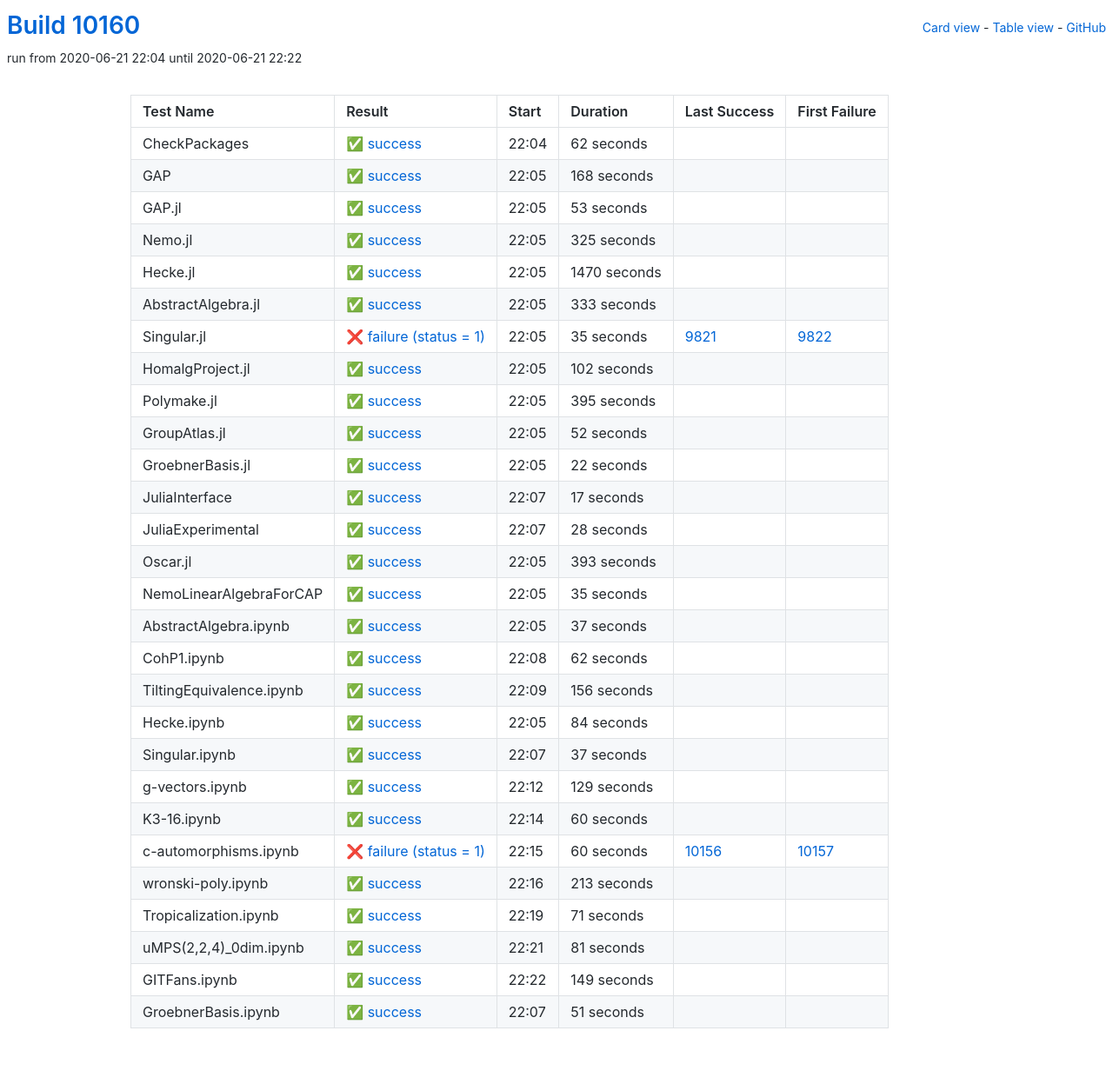
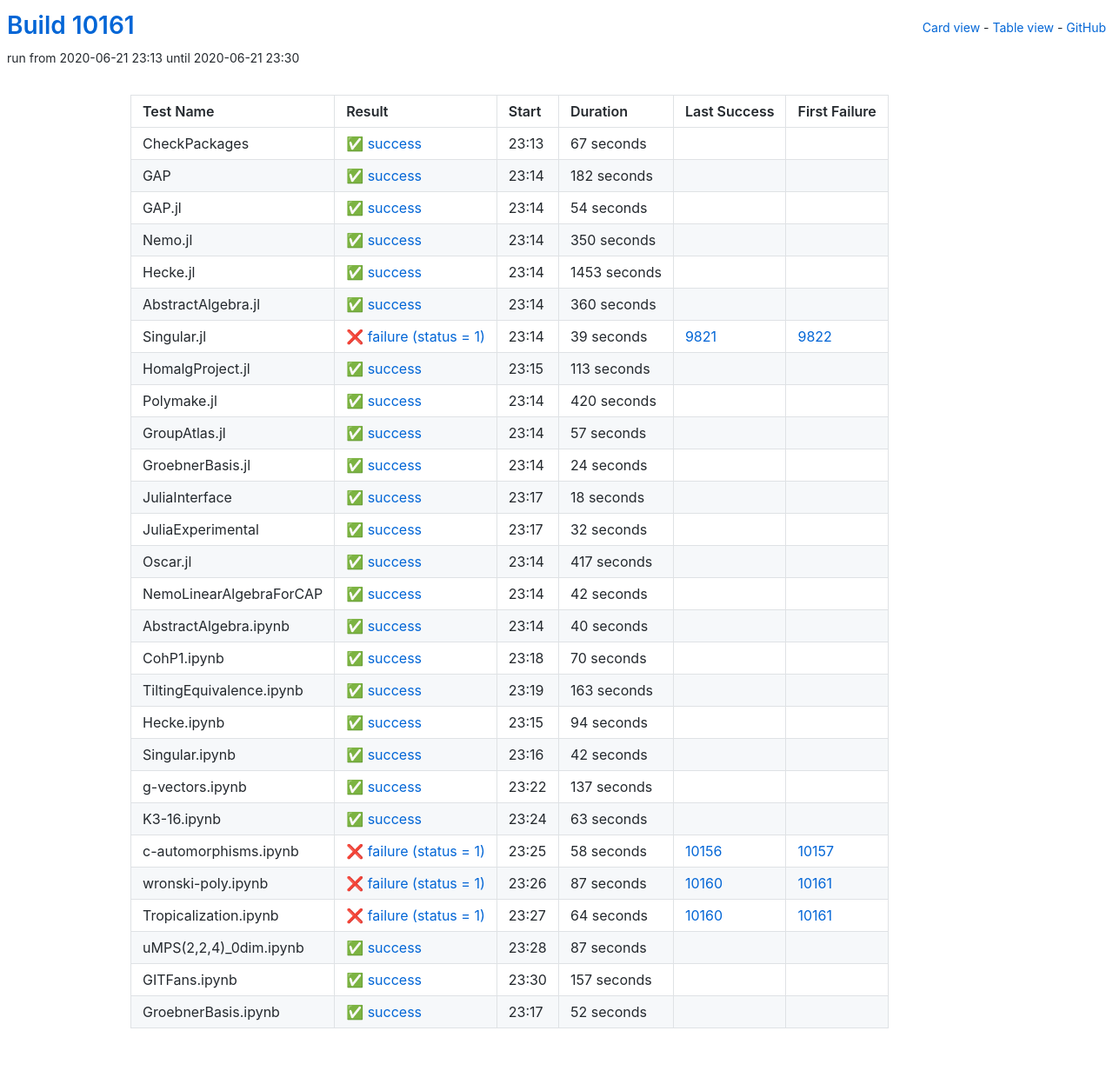
Before and after one commit to oscar-system/oscar-ci-status, a Jekyll site: the page built from table.html, in a window 1280 px wide. Shown: the whole page at 87% size. Built offline with Jekyll 4.4.1, drawn with Linux system fonts in a browser that asks for light colours.

Commit message:
Build #10161

```diff
--- a/_data/ci.yml
+++ b/_data/ci.yml
@@ -1,6 +1,6 @@
 ---
-build: 10160
-build_url: https://oscarci.mathematik.uni-kl.de/job/oscar/10160/
+build: 10161
+build_url: https://oscarci.mathematik.uni-kl.de/job/oscar/10161/
 job: oscar
 organization: oscar-system
 repo: oscar-ci-status
@@ -8,116 +8,332 @@
 tests:
 - name: CheckPackages
   id: checkpackages
-  log: https://oscarci.mathematik.uni-kl.de/job/oscar/10160/artifact/logs/build-10160/CheckPackages.log
-  start: 2020-06-21 22:04
+  log: https://oscarci.mathematik.uni-kl.de/job/oscar/10161/artifact/logs/build-10161/CheckPackages.log
+  start: 2020-06-21 23:13
   success: true
   exitcode: 0
   status: success
-  duration: 62
+  duration: 67
   last_success: false
   last_success_url:
   first_failure: false
   first_failure_url:
 - name: GAP
   id: gap
-  log: https://oscarci.mathematik.uni-kl.de/job/oscar/10160/artifact/logs/build-10160/GAP.log
-  start: 2020-06-21 22:05
+  log: https://oscarci.mathematik.uni-kl.de/job/oscar/10161/artifact/logs/build-10161/GAP.log
+  start: 2020-06-21 23:14
   success: true
   exitcode: 0
   status: success
-  duration: 168
+  duration: 182
   last_success: false
   last_success_url:
   first_failure: false
   first_failure_url:
 - name: GAP.jl
   id: gap-jl
-  log: https://oscarci.mathematik.uni-kl.de/job/oscar/10160/artifact/logs/build-10160/GAP.jl.log
-  start: 2020-06-21 22:05
+  log: https://oscarci.mathematik.uni-kl.de/job/oscar/10161/artifact/logs/build-10161/GAP.jl.log
+  start: 2020-06-21 23:14
   success: true
   exitcode: 0
   status: success
-  duration: 53
+  duration: 54
   last_success: false
   last_success_url:
   first_failure: false
   first_failure_url:
 - name: Nemo.jl
   id: nemo-jl
-  log: https://oscarci.mathematik.uni-kl.de/job/oscar/10160/artifact/logs/build-10160/Nemo.jl.log
-  start: 2020-06-21 22:05
+  log: https://oscarci.mathematik.uni-kl.de/job/oscar/10161/artifact/logs/build-10161/Nemo.jl.log
+  start: 2020-06-21 23:14
   success: true
   exitcode: 0
   status: success
-  duration: 325
+  duration: 350
   last_success: false
   last_success_url:
   first_failure: false
   first_failure_url:
 - name: Hecke.jl
   id: hecke-jl
-  log: https://oscarci.mathematik.uni-kl.de/job/oscar/10160/artifact/logs/build-10160/Hecke.jl.log
-  start: 2020-06-21 22:05
+  log: https://oscarci.mathematik.uni-kl.de/job/oscar/10161/artifact/logs/build-10161/Hecke.jl.log
+  start: 2020-06-21 23:14
   success: true
   exitcode: 0
   status: success
-  duration: 1470
+  duration: 1453
   last_success: false
   last_success_url:
   first_failure: false
   first_failure_url:
 - name: AbstractAlgebra.jl
   id: abstractalgebra-jl
-  log: https://oscarci.mathematik.uni-kl.de/job/oscar/10160/artifact/logs/build-10160/AbstractAlgebra.jl.log
-  start: 2020-06-21 22:05
+  log: https://oscarci.mathematik.uni-kl.de/job/oscar/10161/artifact/logs/build-10161/AbstractAlgebra.jl.log
+  start: 2020-06-21 23:14
   success: true
   exitcode: 0
   status: success
-  duration: 333
+  duration: 360
   last_success: false
   last_success_url:
   first_failure: false
   first_failure_url:
 - name: Singular.jl
   id: singular-jl
-  log: https://oscarci.mathematik.uni-kl.de/job/oscar/10160/artifact/logs/build-10160/Singular.jl.log
-  start: 2020-06-21 22:05
+  log: https://oscarci.mathematik.uni-kl.de/job/oscar/10161/artifact/logs/build-10161/Singular.jl.log
+  start: 2020-06-21 23:14
   success: false
   exitcode: 1
   status: failure
-  duration: 35
+  duration: 39
   last_success: 9821
   last_success_url: https://oscarci.mathematik.uni-kl.de/job/oscar/9821/
   first_failure: 9822
   first_failure_url: https://oscarci.mathematik.uni-kl.de/job/oscar/9822/
 - name: HomalgProject.jl
   id: homalgproject-jl
-  log: https://oscarci.mathematik.uni-kl.de/job/oscar/10160/artifact/logs/build-10160/HomalgProject.jl.log
-  start: 2020-06-21 22:05
+  log: https://oscarci.mathematik.uni-kl.de/job/oscar/10161/artifact/logs/build-10161/HomalgProject.jl.log
+  start: 2020-06-21 23:15
   success: true
   exitcode: 0
   status: success
-  duration: 102
+  duration: 113
   last_success: false
   last_success_url:
   first_failure: false
   first_failure_url:
 - name: Polymake.jl
   id: polymake-jl
-  log: https://oscarci.mathematik.uni-kl.de/job/oscar/10160/artifact/logs/build-10160/Polymake.jl.log
-  start: 2020-06-21 22:05
+  log: https://oscarci.mathematik.uni-kl.de/job/oscar/10161/artifact/logs/build-10161/Polymake.jl.log
+  start: 2020-06-21 23:14
   success: true
   exitcode: 0
   status: success
-  duration: 395
+  duration: 420
   last_success: false
   last_success_url:
   first_failure: false
   first_failure_url:
 - name: GroupAtlas.jl
   id: groupatlas-jl
-  log: https://oscarci.mathematik.uni-kl.de/job/oscar/10160/artifact/logs/build-10160/GroupAtlas.jl.log
-  start: 2020-06-21 22:05
+  log: https://oscarci.mathematik.uni-kl.de/job/oscar/10161/artifact/logs/build-10161/GroupAtlas.jl.log
+  start: 2020-06-21 23:14
+  success: true
+  exitcode: 0
+  status: success
+  duration: 57
+  last_success: false
+  last_success_url:
+  first_failure: false
+  first_failure_url:
+- name: GroebnerBasis.jl
+  id: groebnerbasis-jl
+  log: https://oscarci.mathematik.uni-kl.de/job/oscar/10161/artifact/logs/build-10161/GroebnerBasis.jl.log
+  start: 2020-06-21 23:14
+  success: true
+  exitcode: 0
+  status: success
+  duration: 24
+  last_success: false
+  last_success_url:
+  first_failure: false
+  first_failure_url:
+- name: JuliaInterface
+  id: juliainterface
+  log: https://oscarci.mathematik.uni-kl.de/job/oscar/10161/artifact/logs/build-10161/JuliaInterface.log
+  start: 2020-06-21 23:17
+  success: true
+  exitcode: 0
+  status: success
+  duration: 18
+  last_success: false
+  last_success_url:
+  first_failure: false
+  first_failure_url:
+- name: JuliaExperimental
+  id: juliaexperimental
+  log: https://oscarci.mathematik.uni-kl.de/job/oscar/10161/artifact/logs/build-10161/JuliaExperimental.log
+  start: 2020-06-21 23:17
+  success: true
+  exitcode: 0
+  status: success
+  duration: 32
+  last_success: false
+  last_success_url:
+  first_failure: false
+  first_failure_url:
+- name: Oscar.jl
+  id: oscar-jl
+  log: https://oscarci.mathematik.uni-kl.de/job/oscar/10161/artifact/logs/build-10161/Oscar.jl.log
+  start: 2020-06-21 23:14
+  success: true
+  exitcode: 0
+  status: success
+  duration: 417
+  last_success: false
+  last_success_url:
+  first_failure: false
+  first_failure_url:
+- name: NemoLinearAlgebraForCAP
+  id: nemolinearalgebraforcap
+  log: https://oscarci.mathematik.uni-kl.de/job/oscar/10161/artifact/logs/build-10161/NemoLinearAlgebraForCAP.log
+  start: 2020-06-21 23:14
+  success: true
+  exitcode: 0
+  status: success
+  duration: 42
+  last_success: false
+  last_success_url:
+  first_failure: false
+  first_failure_url:
+- name: AbstractAlgebra.ipynb
+  id: abstractalgebra-ipynb
+  log: https://oscarci.mathematik.uni-kl.de/job/oscar/10161/artifact/logs/build-10161/AbstractAlgebra.ipynb.log
+  start: 2020-06-21 23:14
+  success: true
+  exitcode: 0
+  status: success
+  duration: 40
+  last_success: false
+  last_success_url:
+  first_failure: false
+  first_failure_url:
+- name: CohP1.ipynb
+  id: cohp1-ipynb
+  log: https://oscarci.mathematik.uni-kl.de/job/oscar/10161/artifact/logs/build-10161/CohP1.ipynb.log
+  start: 2020-06-21 23:18
+  success: true
+  exitcode: 0
+  status: success
+  duration: 70
+  last_success: false
+  last_success_url:
+  first_failure: false
+  first_failure_url:
+- name: TiltingEquivalence.ipynb
+  id: tiltingequivalence-ipynb
+  log: https://oscarci.mathematik.uni-kl.de/job/oscar/10161/artifact/logs/build-10161/TiltingEquivalence.ipynb.log
+  start: 2020-06-21 23:19
+  success: true
+  exitcode: 0
+  status: success
+  duration: 163
+  last_success: false
+  last_success_url:
+  first_failure: false
+  first_failure_url:
+- name: Hecke.ipynb
+  id: hecke-ipynb
+  log: https://oscarci.mathematik.uni-kl.de/job/oscar/10161/artifact/logs/build-10161/Hecke.ipynb.log
+  start: 2020-06-21 23:15
+  success: true
+  exitcode: 0
+  status: success
+  duration: 94
+  last_success: false
+  last_success_url:
+  first_failure: false
+  first_failure_url:
+- name: Singular.ipynb
+  id: singular-ipynb
+  log: https://oscarci.mathematik.uni-kl.de/job/oscar/10161/artifact/logs/build-10161/Singular.ipynb.log
+  start: 2020-06-21 23:16
+  success: true
+  exitcode: 0
+  status: success
+  duration: 42
+  last_success: false
+  last_success_url:
+  first_failure: false
+  first_failure_url:
+- name: g-vectors.ipynb
+  id: g-vectors-ipynb
+  log: https://oscarci.mathematik.uni-kl.de/job/oscar/10161/artifact/logs/build-10161/g-vectors.ipynb.log
+  start: 2020-06-21 23:22
+  success: true
+  exitcode: 0
+  status: success
+  duration: 137
+  last_success: false
+  last_success_url:
+  first_failure: false
+  first_failure_url:
+- name: K3-16.ipynb
+  id: k3-16-ipynb
+  log: https://oscarci.mathematik.uni-kl.de/job/oscar/10161/artifact/logs/build-10161/K3-16.ipynb.log
+  start: 2020-06-21 23:24
+  success: true
+  exitcode: 0
+  status: success
+  duration: 63
+  last_success: false
+  last_success_url:
+  first_failure: false
+  first_failure_url:
+- name: c-automorphisms.ipynb
+  id: c-automorphisms-ipynb
+  log: https://oscarci.mathematik.uni-kl.de/job/oscar/10161/artifact/logs/build-10161/c-automorphisms.ipynb.log
+  start: 2020-06-21 23:25
+  success: false
+  exitcode: 1
+  status: failure
+  duration: 58
+  last_success: 10156
+  last_success_url: https://oscarci.mathematik.uni-kl.de/job/oscar/10156/
+  first_failure: 10157
+  first_failure_url: https://oscarci.mathematik.uni-kl.de/job/oscar/10157/
+- name: wronski-poly.ipynb
+  id: wronski-poly-ipynb
+  log: https://oscarci.mathematik.uni-kl.de/job/oscar/10161/artifact/logs/build-10161/wronski-poly.ipynb.log
+  start: 2020-06-21 23:26
+  success: false
+  exitcode: 1
+  status: failure
+  duration: 87
+  last_success: 10160
+  last_success_url: https://oscarci.mathematik.uni-kl.de/job/oscar/10160/
+  first_failure: 10161
+  first_failure_url: https://oscarci.mathematik.uni-kl.de/job/oscar/10161/
+- name: Tropicalization.ipynb
+  id: tropicalization-ipynb
+  log: https://oscarci.mathematik.uni-kl.de/job/oscar/10161/artifact/logs/build-10161/Tropicalization.ipynb.log
+  start: 2020-06-21 23:27
+  success: false
+  exitcode: 1
+  status: failure
+  duration: 64
+  last_success: 10160
+  last_success_url: https://oscarci.mathematik.uni-kl.de/job/oscar/10160/
+  first_failure: 10161
+  first_failure_url: https://oscarci.mathematik.uni-kl.de/job/oscar/10161/
+- name: uMPS(2,2,4)_0dim.ipynb
+  id: umps-2-2-4-0dim-ipynb
+  log: https://oscarci.mathematik.uni-kl.de/job/oscar/10161/artifact/logs/build-10161/uMPS-2-2-4-_0dim.ipynb.log
+  start: 2020-06-21 23:28
+  success: true
+  exitcode: 0
+  status: success
+  duration: 87
+  last_success: false
+  last_success_url:
+  first_failure: false
+  first_failure_url:
+- name: GITFans.ipynb
+  id: gitfans-ipynb
+  log: https://oscarci.mathematik.uni-kl.de/job/oscar/10161/artifact/logs/build-10161/GITFans.ipynb.log
+  start: 2020-06-21 23:30
+  success: true
+  exitcode: 0
+  status: success
+  duration: 157
+  last_success: false
+  last_success_url:
+  first_failure: false
+  first_failure_url:
+- name: GroebnerBasis.ipynb
+  id: groebnerbasis-ipynb
+  log: https://oscarci.mathematik.uni-kl.de/job/oscar/10161/artifact/logs/build-10161/GroebnerBasis.ipynb.log
+  start: 2020-06-21 23:17
   success: true
   exitcode: 0
   status: success
@@ -126,219 +342,3 @@
   last_success_url:
   first_failure: false
   first_failure_url:
-- name: GroebnerBasis.jl
-  id: groebnerbasis-jl
-  log: https://oscarci.mathematik.uni-kl.de/job/oscar/10160/artifact/logs/build-10160/GroebnerBasis.jl.log
-  start: 2020-06-21 22:05
-  success: true
-  exitcode: 0
-  status: success
-  duration: 22
-  last_success: false
-  last_success_url:
-  first_failure: false
-  first_failure_url:
-- name: JuliaInterface
-  id: juliainterface
-  log: https://oscarci.mathematik.uni-kl.de/job/oscar/10160/artifact/logs/build-10160/JuliaInterface.log
-  start: 2020-06-21 22:07
-  success: true
-  exitcode: 0
-  status: success
-  duration: 17
-  last_success: false
-  last_success_url:
-  first_failure: false
-  first_failure_url:
-- name: JuliaExperimental
-  id: juliaexperimental
-  log: https://oscarci.mathematik.uni-kl.de/job/oscar/10160/artifact/logs/build-10160/JuliaExperimental.log
-  start: 2020-06-21 22:07
-  success: true
-  exitcode: 0
-  status: success
-  duration: 28
-  last_success: false
-  last_success_url:
-  first_failure: false
-  first_failure_url:
-- name: Oscar.jl
-  id: oscar-jl
-  log: https://oscarci.mathematik.uni-kl.de/job/oscar/10160/artifact/logs/build-10160/Oscar.jl.log
-  start: 2020-06-21 22:05
-  success: true
-  exitcode: 0
-  status: success
-  duration: 393
-  last_success: false
-  last_success_url:
-  first_failure: false
-  first_failure_url:
-- name: NemoLinearAlgebraForCAP
-  id: nemolinearalgebraforcap
-  log: https://oscarci.mathematik.uni-kl.de/job/oscar/10160/artifact/logs/build-10160/NemoLinearAlgebraForCAP.log
-  start: 2020-06-21 22:05
-  success: true
-  exitcode: 0
-  status: success
-  duration: 35
-  last_success: false
-  last_success_url:
-  first_failure: false
-  first_failure_url:
-- name: AbstractAlgebra.ipynb
-  id: abstractalgebra-ipynb
-  log: https://oscarci.mathematik.uni-kl.de/job/oscar/10160/artifact/logs/build-10160/AbstractAlgebra.ipynb.log
-  start: 2020-06-21 22:05
-  success: true
-  exitcode: 0
-  status: success
-  duration: 37
-  last_success: false
-  last_success_url:
-  first_failure: false
-  first_failure_url:
-- name: CohP1.ipynb
-  id: cohp1-ipynb
-  log: https://oscarci.mathematik.uni-kl.de/job/oscar/10160/artifact/logs/build-10160/CohP1.ipynb.log
-  start: 2020-06-21 22:08
-  success: true
-  exitcode: 0
-  status: success
-  duration: 62
-  last_success: false
-  last_success_url:
-  first_failure: false
-  first_failure_url:
-- name: TiltingEquivalence.ipynb
-  id: tiltingequivalence-ipynb
-  log: https://oscarci.mathematik.uni-kl.de/job/oscar/10160/artifact/logs/build-10160/TiltingEquivalence.ipynb.log
-  start: 2020-06-21 22:09
-  success: true
-  exitcode: 0
-  status: success
-  duration: 156
-  last_success: false
-  last_success_url:
-  first_failure: false
-  first_failure_url:
-- name: Hecke.ipynb
-  id: hecke-ipynb
-  log: https://oscarci.mathematik.uni-kl.de/job/oscar/10160/artifact/logs/build-10160/Hecke.ipynb.log
-  start: 2020-06-21 22:05
-  success: true
-  exitcode: 0
-  status: success
-  duration: 84
-  last_success: false
-  last_success_url:
-  first_failure: false
-  first_failure_url:
-- name: Singular.ipynb
-  id: singular-ipynb
-  log: https://oscarci.mathematik.uni-kl.de/job/oscar/10160/artifact/logs/build-10160/Singular.ipynb.log
-  start: 2020-06-21 22:07
-  success: true
-  exitcode: 0
-  status: success
-  duration: 37
-  last_success: false
-  last_success_url:
-  first_failure: false
-  first_failure_url:
-- name: g-vectors.ipynb
-  id: g-vectors-ipynb
-  log: https://oscarci.mathematik.uni-kl.de/job/oscar/10160/artifact/logs/build-10160/g-vectors.ipynb.log
-  start: 2020-06-21 22:12
-  success: true
-  exitcode: 0
-  status: success
-  duration: 129
-  last_success: false
-  last_success_url:
-  first_failure: false
-  first_failure_url:
-- name: K3-16.ipynb
-  id: k3-16-ipynb
-  log: https://oscarci.mathematik.uni-kl.de/job/oscar/10160/artifact/logs/build-10160/K3-16.ipynb.log
-  start: 2020-06-21 22:14
-  success: true
-  exitcode: 0
-  status: success
-  duration: 60
-  last_success: false
-  last_success_url:
-  first_failure: false
-  first_failure_url:
-- name: c-automorphisms.ipynb
-  id: c-automorphisms-ipynb
-  log: https://oscarci.mathematik.uni-kl.de/job/oscar/10160/artifact/logs/build-10160/c-automorphisms.ipynb.log
-  start: 2020-06-21 22:15
-  success: false
-  exitcode: 1
-  status: failure
-  duration: 60
-  last_success: 10156
-  last_success_url: https://oscarci.mathematik.uni-kl.de/job/oscar/10156/
-  first_failure: 10157
-  first_failure_url: https://oscarci.mathematik.uni-kl.de/job/oscar/10157/
-- name: wronski-poly.ipynb
-  id: wronski-poly-ipynb
-  log: https://oscarci.mathematik.uni-kl.de/job/oscar/10160/artifact/logs/build-10160/wronski-poly.ipynb.log
-  start: 2020-06-21 22:16
-  success: true
-  exitcode: 0
-  status: success
-  duration: 213
-  last_success: false
-  last_success_url:
-  first_failure: false
-  first_failure_url:
-- name: Tropicalization.ipynb
-  id: tropicalization-ipynb
-  log: https://oscarci.mathematik.uni-kl.de/job/oscar/10160/artifact/logs/build-10160/Tropicalization.ipynb.log
-  start: 2020-06-21 22:19
-  success: true
-  exitcode: 0
-  status: success
-  duration: 71
-  last_success: false
-  last_success_url:
-  first_failure: false
-  first_failure_url:
-- name: uMPS(2,2,4)_0dim.ipynb
-  id: umps-2-2-4-0dim-ipynb
-  log: https://oscarci.mathematik.uni-kl.de/job/oscar/10160/artifact/logs/build-10160/uMPS-2-2-4-_0dim.ipynb.log
-  start: 2020-06-21 22:21
-  success: true
-  exitcode: 0
-  status: success
-  duration: 81
-  last_success: false
-  last_success_url:
-  first_failure: false
-  first_failure_url:
-- name: GITFans.ipynb
-  id: gitfans-ipynb
-  log: https://oscarci.mathematik.uni-kl.de/job/oscar/10160/artifact/logs/build-10160/GITFans.ipynb.log
-  start: 2020-06-21 22:22
-  success: true
-  exitcode: 0
-  status: success
-  duration: 149
-  last_success: false
-  last_success_url:
-  first_failure: false
-  first_failure_url:
-- name: GroebnerBasis.ipynb
-  id: groebnerbasis-ipynb
-  log: https://oscarci.mathematik.uni-kl.de/job/oscar/10160/artifact/logs/build-10160/GroebnerBasis.ipynb.log
-  start: 2020-06-21 22:07
-  success: true
-  exitcode: 0
-  status: success
-  duration: 51
-  last_success: false
-  last_success_url:
-  first_failure: false
-  first_failure_url:
```
Also changed, not shown: README.md.
